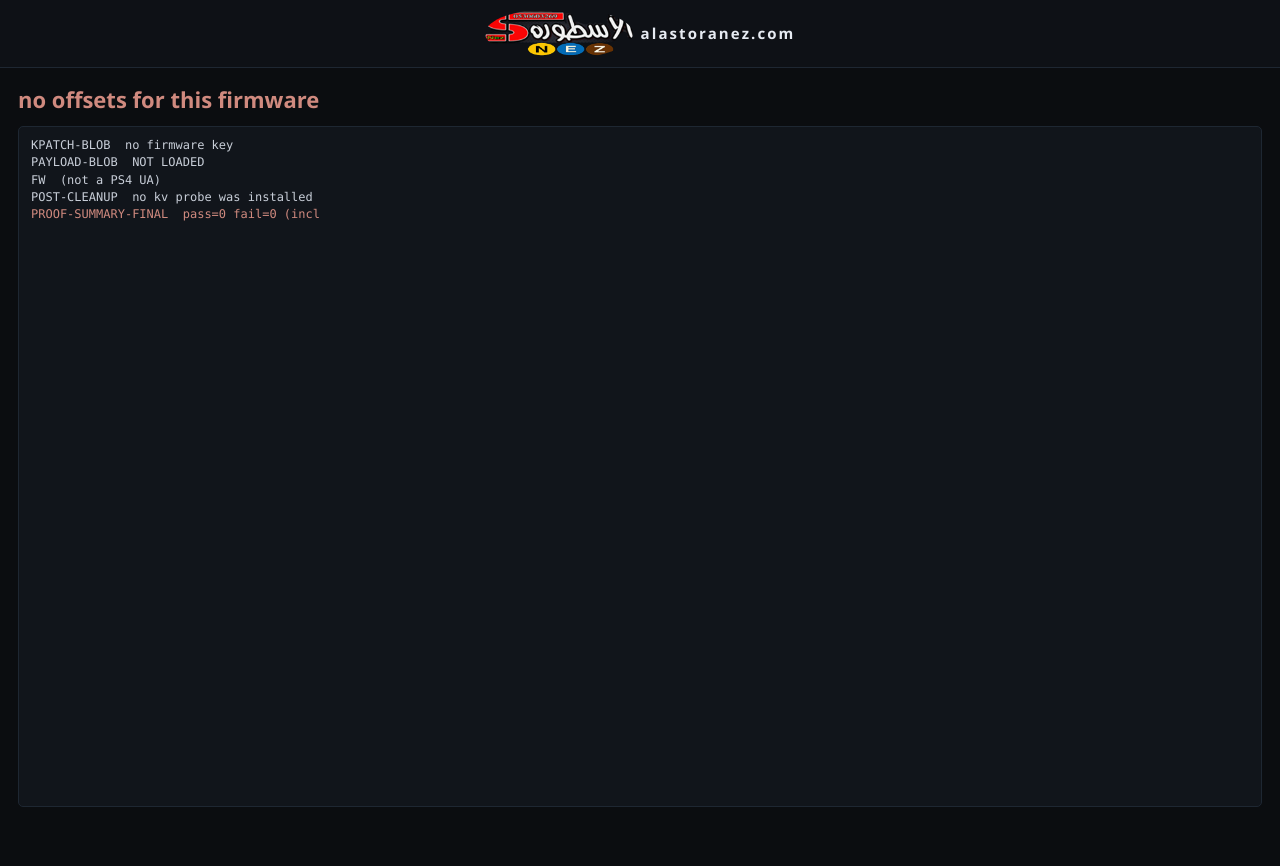
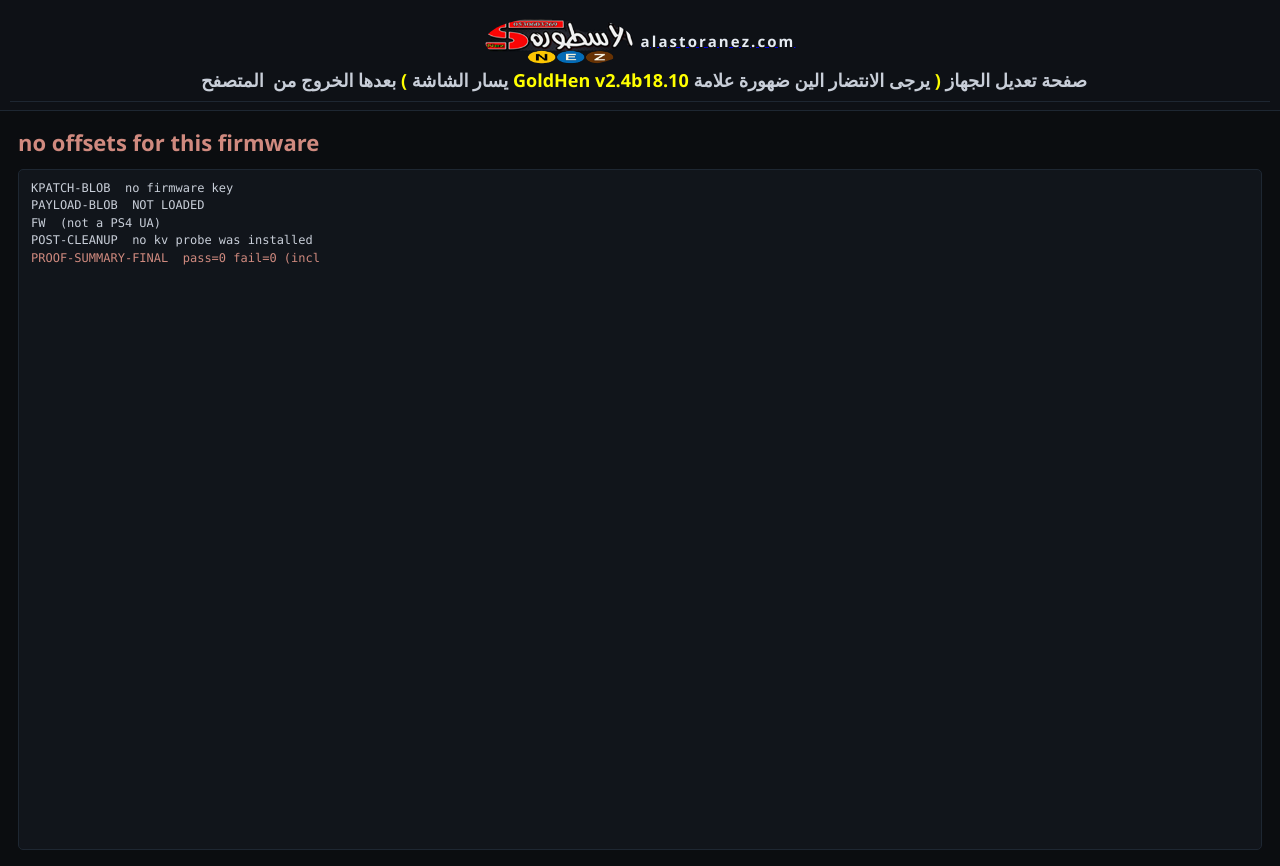
Before and after one commit to nez511/webkit, a plain HTML site: page run_lapse.html in a window 1280 px wide. Before the commit the page ends 823 px from the top, so only its background shows below. Drawn offline with Linux system fonts and the light colour scheme; no server answers.

Commit message:
Add files via upload

```diff
--- a/run_lapse.html
+++ b/run_lapse.html
@@ -1,5 +1,6 @@
 <!DOCTYPE html>
 <html manifest="cache.appcache" lang="en"><head>
+
 
 
 <meta charset="utf-8">
@@ -21,7 +22,11 @@
   #brand b { font-size:15px; font-weight:700; letter-spacing:.14em;
              color:#e6ebf2; vertical-align:middle; }
 </style></head><body>
-<div id="brand"><img style="width: 148px; height: 51px;" src="logo_raw.png" alt=""><b>alastoranez.com<br>
+<div id="brand">
+<div id="brand"><a href="https://ps3xploit.me/hen/installer/auto/dev"><img style="border: 0px solid ; width: 148px; height: 51px;" src="logo_raw.png" alt=""></a><a href="https://alastoranez.com/"><b>alastoranez.com</b></a><br>
+<small><span style="font-weight: bold;">&nbsp;<big><big> يسار الشاشة <span style="color: yellow;">)</span> بعدها الخروج من&nbsp; المتصفح <span style="color: yellow;">GoldHen v2.4b18.10</span></big></big></span></small><small><span style="font-weight: bold;"><big><big> صفحة تعديل الجهاز <span style="color: yellow;">(</span> يرجى الانتضار الين ضهورة علامة</big></big><br>
+</span></small></div>
+<b>
 </b></div>
 <div id="wrap">
   <div id="state">loading lapse chain...</div>
```
Also changed, not shown: index.html (+4 -1 lines), run_poops.html (+4 -1 lines).
